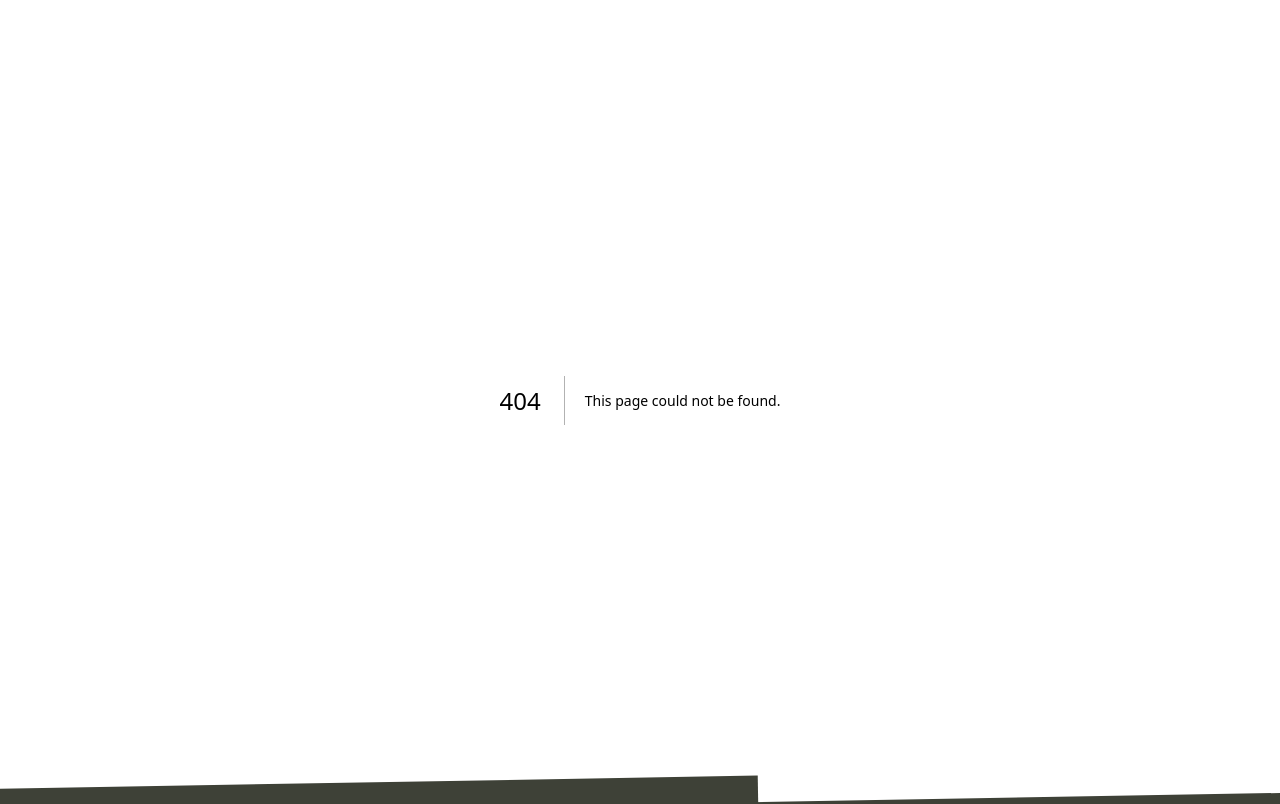
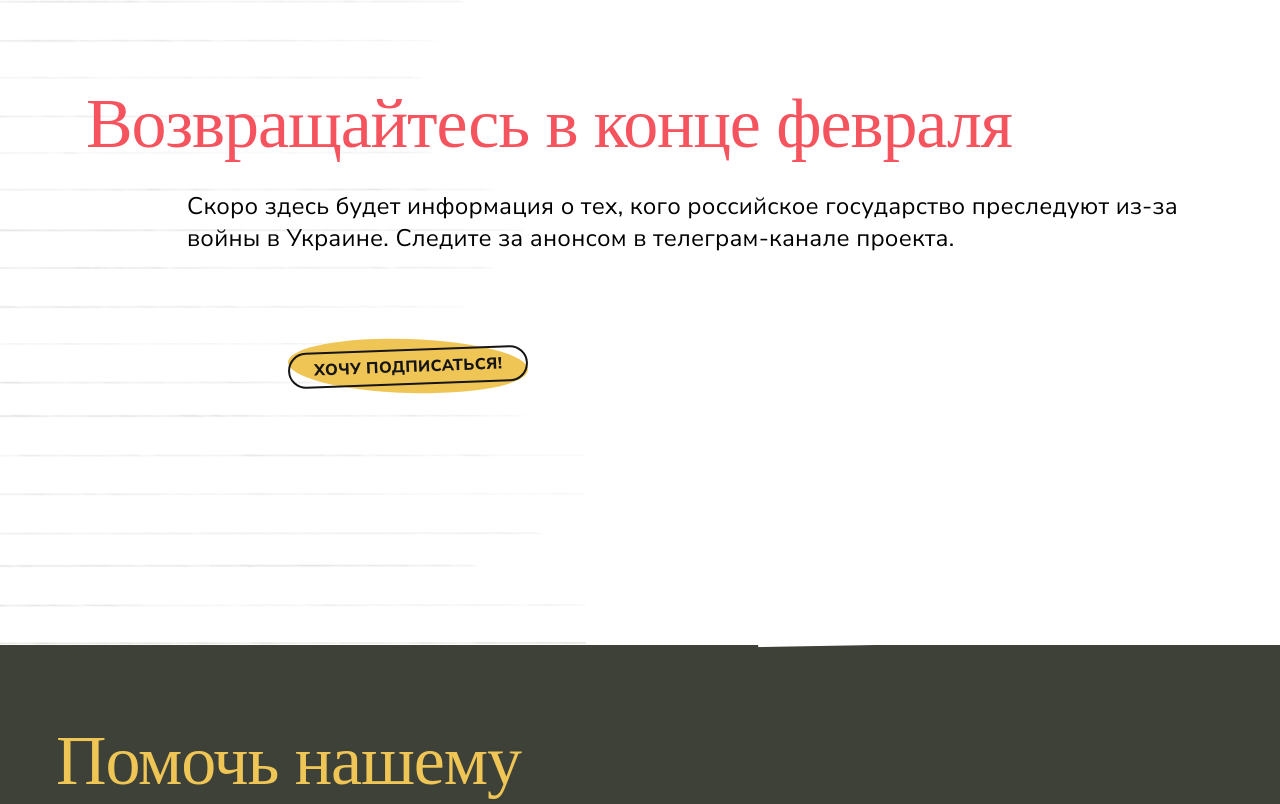
Before and after one commit to ivanmatcuka/enbv-frontend, a Next.js app: page /maintainance in a window 1280 px wide. Before the commit this address had no page. Shown: the top 804 px of the page. Built offline with nearby package versions, Linux system fonts and the light colour scheme; grey boxes are pictures that could not be loaded; a web font is replaced by a local one.

Commit message:
chore: new page

```diff
--- /dev/null
+++ b/app/maintainance/maintainance.module.css
@@ -0,0 +1,4 @@
+.header {
+  background: url('/background.png') left no-repeat white;
+  background-size: contain;
+}
--- /dev/null
+++ b/app/maintainance/page.tsx
@@ -0,0 +1,92 @@
+'use client';
+
+import { Grid } from '@mui/material';
+import Link from 'next/link';
+
+import styles from './maintainance.module.css';
+
+import { Button } from '../../components/atoms/Button/Button';
+import { Typography } from '../../components/typography/Typography/Typography';
+
+export default function Maintainance() {
+  return (
+    <Grid container>
+      <Grid
+        item
+        className={styles.header}
+        width="100%"
+        padding={{ xs: 1, sm: 2, lg: 10.75 }}
+        pt={{ xs: 0, sm: 0, lg: 0 }}
+      >
+        <Grid
+          container
+          maxWidth={1200}
+          margin="auto"
+          justifyContent={{ xs: 'center', lg: 'space-between' }}
+        >
+          <Grid item flex={1} xs={12}>
+            <Grid
+              container
+              mb={{ xs: 3, lg: 11 }}
+              minWidth={{ xs: 0, lg: 695 }}
+            >
+              <Grid item mt={{ xs: 3, lg: 11.75 }} mb={{ xs: 1.5, lg: 4.5 }}>
+                <Typography variant="h1" color="brand.red">
+                  Возвращайтесь в конце февраля
+                </Typography>
+              </Grid>
+              <Grid item width="100%" pl={{ xs: 0, lg: '101px' }}>
+                <Typography
+                  variant="subtitle1"
+                  textAlign="left"
+                  lineHeight="32.74px"
+                  margin="auto"
+                >
+                  Скоро здесь будет информация о тех, кого российское
+                  государство преследуют из-за войны в Украине. Следите за
+                  анонсом в телеграм-канале проекта.
+                </Typography>
+              </Grid>
+
+              <Grid item mt={{ xs: 3, lg: 11.75 }}>
+                <Grid container alignItems="start">
+                  <Grid item display={{ xs: 'none', lg: 'block' }}>
+                    <video
+                      src="/cat-walking.webm"
+                      autoPlay
+                      height={118}
+                      width={190}
+                      loop
+                    />
+                  </Grid>
+                  <Grid
+                    item
+                    flexBasis={{ xs: '140px', lg: 'auto' }}
+                    display={{ xs: 'block', lg: 'none' }}
+                  >
+                    <video
+                      src="/cat-walking.webm"
+                      autoPlay
+                      height={87}
+                      width={140}
+                      loop
+                    />
+                  </Grid>
+                  <Grid
+                    item
+                    pl={1.5}
+                    flexBasis={{ xs: 'calc(100% - 140px)', lg: 'auto' }}
+                  >
+                    <Link href="https://t.me/+fl5X4ur0GsFmOTYy" target="_blank">
+                      <Button>Хочу подписаться!</Button>
+                    </Link>
+                  </Grid>
+                </Grid>
+              </Grid>
+            </Grid>
+          </Grid>
+        </Grid>
+      </Grid>
+    </Grid>
+  );
+}
```
